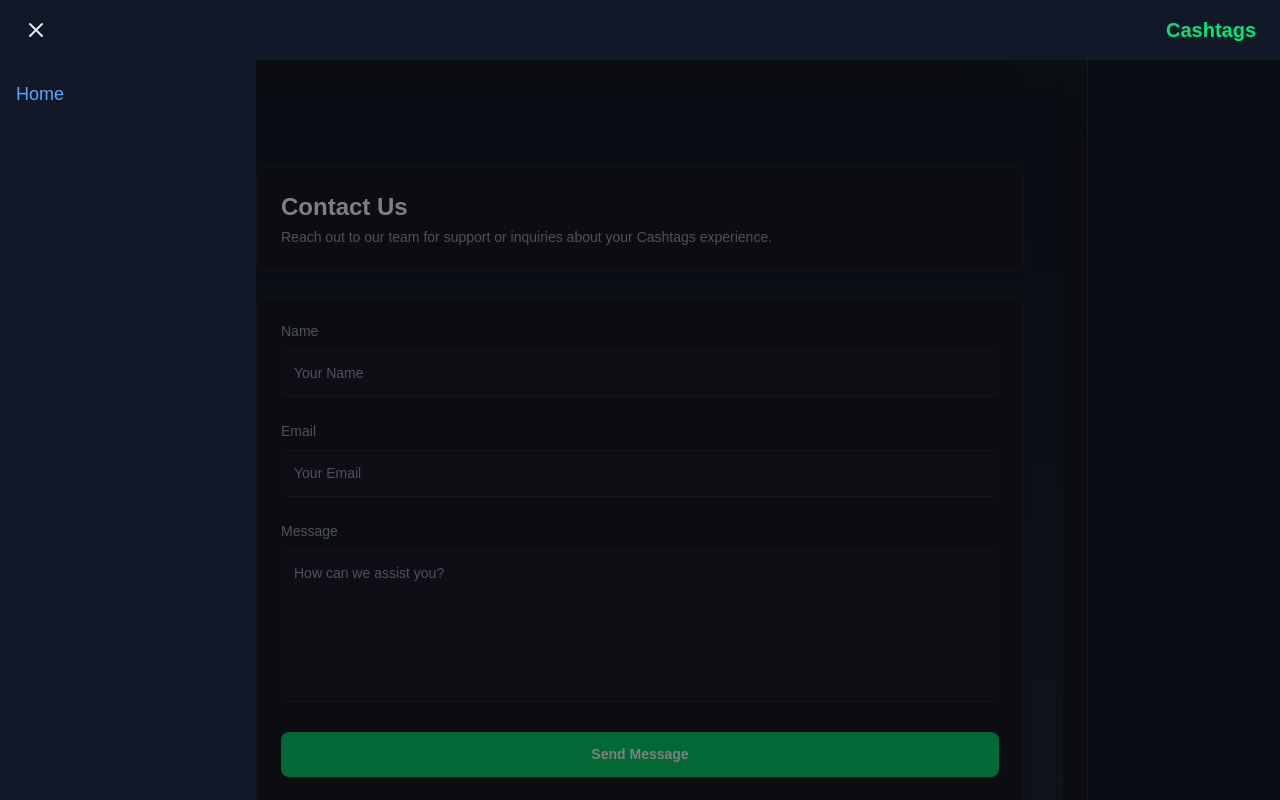
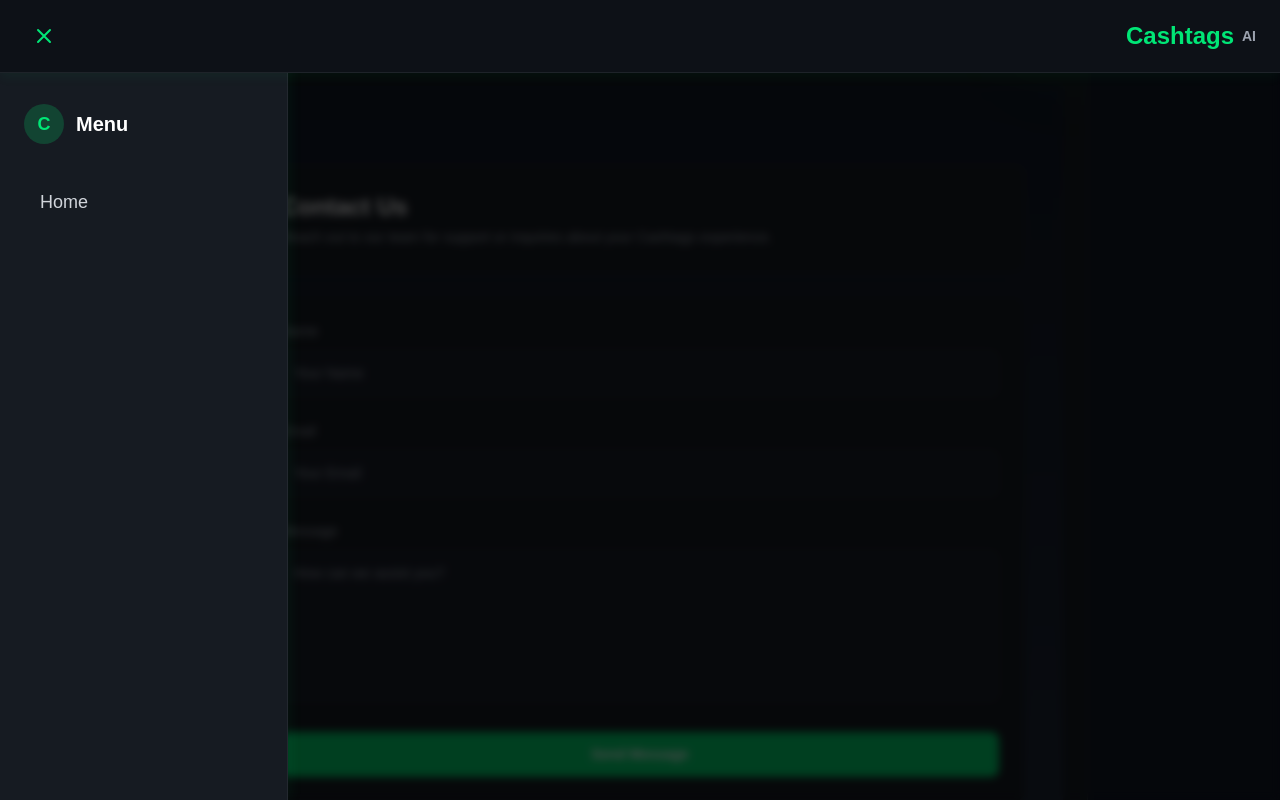
Before and after one commit to erickalfaro/cashtags_website, a Next.js app: page /contact in a window 1280 px wide. Both pictures are taken after a click on the button "Toggle navigation menu". Shown: the top 800 px of the page. Built offline with nearby package versions, Linux system fonts and the light colour scheme; no server answers.

Commit message:
front page

```diff
--- a/app/page.tsx
+++ b/app/page.tsx
@@ -321,29 +321,37 @@ export default function Home() {
   // Landing page for unauthenticated users
   if (!user) {
     return (
-      <div className="min-h-screen bg-gradient-to-br from-gray-900 via-gray-800 to-black text-gray-200 flex flex-col items-center justify-center px-5 py-10 overflow-hidden">
+      <div className="min-h-screen bg-gradient-to-b from-[#0D1117] to-[#1A1F2A] text-gray-200 px-4 pt-12 pb-4">
+        <div className="max-w-4xl mx-auto">
           {/* Hero Section */}
-        <div className="landing-hero text-center mb-6 animate-fade-in">
-          <h1 className="text-5xl md:text-6xl font-extrabold bg-gradient-to-r from-[rgba(0,230,118,1)] to-[rgba(0,255,130,1)] bg-clip-text text-transparent mb-4">
-            Cashtags Unleashed
+          <div className="text-center">
+            <h1 className="text-5xl md:text-6xl font-extrabold bg-gradient-to-r from-[rgba(0,230,118,1)] to-[rgba(0,255,130,1)] bg-clip-text text-transparent animate-fade-in">
+              Cashtags
             </h1>
-          <p className="text-lg md:text-xl text-gray-300 max-w-2xl mx-auto animate-slide-up">
-            Dive into real-time stock insights powered by AI, trending cashtags, and hot topics from the social sphere.
+            <p className="text-lg md:text-xl text-gray-300">
+              Trending Cashtags Summarized with AI.
+            </p>
+            <p className="text-lg md:text-xl text-gray-300">
+              Try it and Sign up below.
             </p>
           </div>
 
-        {/* Trending Section with Mock Data */}
-        <div className="w-full max-w-4xl mb-2">
-          <div className="toggle-container flex justify-center mb-5">
-            <div className="toggle-switch">
+          {/* Trending Section */}
+          <div className="mt-2">
+            <div className="flex justify-center mb-2">
+              <div className="toggle-switch inline-flex rounded-full border border-[rgba(48,54,61,0.5)] bg-[#161B22] p-1">
                 <button
-                className={`toggle-btn ${pageMode === "cashtags" ? "active" : ""}`}
+                  className={`px-4 py-2 text-sm font-medium rounded-full transition-colors duration-300 ${
+                    pageMode === "cashtags" ? "bg-[rgba(0,230,118,0.9)] text-white" : "text-gray-400 hover:text-[rgba(0,230,118,1)]"
+                  }`}
                   onClick={() => setPageMode("cashtags")}
                 >
                   Trending Cashtags
                 </button>
                 <button
-                className={`toggle-btn ${pageMode === "topics" ? "active" : ""}`}
+                  className={`px-4 py-2 text-sm font-medium rounded-full transition-colors duration-300 ${
+                    pageMode === "topics" ? "bg-[rgba(0,230,118,0.9)] text-white" : "text-gray-400 hover:text-[rgba(0,230,118,1)]"
+                  }`}
                   onClick={() => setPageMode("topics")}
                 >
                   Trending Topics
@@ -362,49 +370,44 @@ export default function Home() {
           </div>
 
           {/* AI Summary Section */}
-        <div className="w-full max-w-4xl mb-6">
-          <div className="container bg-gradient-to-br from-gray-800 to-gray-900 border-[rgba(0,230,118,0.2)] shadow-xl">
+          <div className="container bg-[#161B22] border-[rgba(48,54,61,0.5)] shadow-md mt-0">
             <div className="container-header">
               <span style={{ color: "rgba(0, 230, 118)" }}>
                 AI Summary{selectedMockCashtag ? ` for $${selectedMockCashtag}` : ""}
               </span>
             </div>
-            <div className="container-content p-5 text-sm text-left no-scrollbar">
+            <div
+              className="container-content p-4 text-sm text-left no-scrollbar"
+              style={{ height: "200px", overflowY: "auto" }}
+            >
               {selectedMockCashtag ? (
                 <div className="text-gray-300 w-full relative">
                   {summaryLines.map((line, index) => (
                     <div key={index} className="flex items-baseline">
                       <ReactMarkdown>{line}</ReactMarkdown>
                       {isStreaming && index === currentLineIndex && (
-                        <span className="inline-block animate-blink text-[rgba(0,230,118,1)] ml-1">
-                          █
-                        </span>
+                        <span className="inline-block animate-blink text-[rgba(0,230,118,1)] ml-1">█</span>
                       )}
                     </div>
                   ))}
                   {summaryLines.length === 0 && <span>Generating summary...</span>}
                 </div>
               ) : (
-                <div className="animated-placeholder text-center">
-                  <span>Click a Cashtag</span>
+                <div className="animated-placeholder flex items-center justify-center h-full">
+                  <span>Click a Cashtag to Preview</span>
                 </div>
               )}
             </div>
           </div>
-        </div>
 
-        {/* CTA (Login Prompt) */}
-        <div className="landing-cta text-center mb-6">
-          <p className="text-2xl md:text-3xl font-bold bg-gradient-to-r from-[rgba(0,230,118,1)] to-[rgba(0,255,130,1)] bg-clip-text text-transparent mb-4 animate-slide-up">
-            Sign Up and Get Access
-          </p>
-          <div className="flex justify-center gap-4">
+          {/* Call-to-Action Section */}
+          <div className="bg-[#1F252E] p-4 rounded-lg border border-[rgba(48,54,61,0.5)] shadow-lg text-center">
+            <h2 className="text-2xl font-bold text-white mb-2">Unlock Full Access</h2>
             <AuthButtons />
-          </div>
           </div>
 
           {/* Video Embed */}
-        <div className="w-full max-w-3xl">
+          <div className="w-full max-w-3xl mx-auto mt-4">
             <div className="relative aspect-video rounded-lg overflow-hidden shadow-2xl animate-fade-in">
               <iframe
                 src="https://www.youtube.com/embed/dQw4w9WgXcQ"
@@ -413,8 +416,6 @@ export default function Home() {
                 allowFullScreen
                 className="w-full h-full"
               ></iframe>
-            <div className="absolute top-4 left-4 bg-[rgba(0,230,118,0.9)] text-white px-3 py-1 rounded-full text-sm font-medium animate-scale-in">
-              Watch Now
             </div>
           </div>
         </div>
--- a/components/Navigation.tsx
+++ b/components/Navigation.tsx
@@ -13,18 +13,22 @@ export const Navigation: React.FC = () => {
 
   return (
     <>
-      <div className="fixed top-0 left-0 right-0 z-50 bg-gray-900 flex items-center justify-between px-6 py-4">
+      {/* Navigation Bar */}
+      <div className="fixed top-0 left-0 right-0 z-50 bg-[#0D1117] border-b border-[rgba(48,54,61,0.5)] px-6 py-4 shadow-[0_4px_12px_rgba(0,230,118,0.05)]">
+        <div className="flex items-center justify-between max-w-7xl mx-auto">
+          {/* Hamburger Button */}
           <button
-          className="focus:outline-none"
+            className="group focus:outline-none p-2 rounded-lg hover:bg-[rgba(0,230,118,0.1)] transition-colors duration-300"
             onClick={toggleMenu}
             aria-label="Toggle navigation menu"
           >
             <svg
-            className="w-6 h-6 text-gray-200"
+              className="w-6 h-6 text-[rgba(0,230,118,1)] group-hover:text-[rgba(0,255,130,1)] transition-transform duration-300"
               fill="none"
               stroke="currentColor"
               viewBox="0 0 24 24"
               xmlns="http://www.w3.org/2000/svg"
+              style={{ transform: isOpen ? "rotate(90deg)" : "rotate(0deg)" }}
             >
               <path
                 strokeLinecap="round"
@@ -34,34 +38,63 @@ export const Navigation: React.FC = () => {
               />
             </svg>
           </button>
+
+          {/* Logo */}
           <Link
             href="/"
-          className="text-xl font-bold text-[rgba(0,230,118,1)] hover:text-[rgba(0,255,130,1)] hover:scale-110 hover:no-underline transition-transform duration-200 ease-in-out"
+            className="text-2xl font-extrabold text-[rgba(0,230,118,1)] hover:text-[rgba(0,255,130,1)] transition-all duration-300 flex items-center gap-2 group"
           >
+            <span className="relative">
               Cashtags
+              <span className="absolute -bottom-1 left-0 w-full h-1 bg-[rgba(0,230,118,0.5)] rounded-full transform scale-x-0 group-hover:scale-x-100 transition-transform duration-300 origin-left"></span>
+            </span>
+            <span className="text-sm text-gray-400 group-hover:text-[rgba(0,230,118,1)] transition-colors duration-300">
+              AI
+            </span>
           </Link>
         </div>
+      </div>
 
+      {/* Sidebar */}
       <nav
-        className={`fixed top-0 left-0 h-full w-64 bg-gray-900 text-gray-200 transform ${
+        className={`fixed top-0 left-0 h-full w-72 bg-[#161B22] border-r border-[rgba(48,54,61,0.5)] transform ${
           isOpen ? "translate-x-0" : "-translate-x-full"
-        } transition-transform duration-300 ease-in-out z-40`}
+        } transition-transform duration-500 ease-in-out z-40 shadow-[4px_0_12px_rgba(0,230,118,0.05)]`}
       >
-        <div className="flex flex-col p-4 space-y-6 mt-16">
-          <Link href="/" onClick={toggleMenu} className="text-lg hover:text-[rgba(0,230,118,1)]">
+        <div className="p-6 mt-20 space-y-8">
+          <div className="flex items-center gap-3">
+            <div className="w-10 h-10 bg-[rgba(0,230,118,0.2)] rounded-full flex items-center justify-center">
+              <span className="text-[rgba(0,230,118,1)] font-bold text-lg">C</span>
+            </div>
+            <span className="text-xl font-semibold text-white">Menu</span>
+          </div>
+          <div className="space-y-4">
+            <Link
+              href="/"
+              onClick={toggleMenu}
+              className="block py-3 px-4 text-lg font-medium text-gray-300 hover:text-[rgba(0,230,118,1)] hover:bg-[rgba(0,230,118,0.1)] rounded-lg transition-all duration-300"
+            >
               Home
             </Link>
             {user && (
-            <Link href="/my-account" onClick={toggleMenu} className="text-lg hover:text-[rgba(0,230,118,1)]">
+              <>
+                <Link
+                  href="/my-account"
+                  onClick={toggleMenu}
+                  className="block py-3 px-4 text-lg font-medium text-gray-300 hover:text-[rgba(0,230,118,1)] hover:bg-[rgba(0,230,118,0.1)] rounded-lg transition-all duration-300"
+                >
                   My Account
                 </Link>
+              </>
             )}
+          </div>
         </div>
       </nav>
 
+      {/* Overlay */}
       {isOpen && (
         <div
-          className="fixed inset-0 bg-black bg-opacity-50 z-30"
+          className="fixed inset-0 bg-[rgba(0,0,0,0.7)] z-30 backdrop-blur-sm transition-opacity duration-300"
           onClick={toggleMenu}
         ></div>
       )}
```
Also changed, not shown: components/AuthButtons.tsx (+15 -8 lines). Lines whose indentation alone changed are shown as unchanged.
